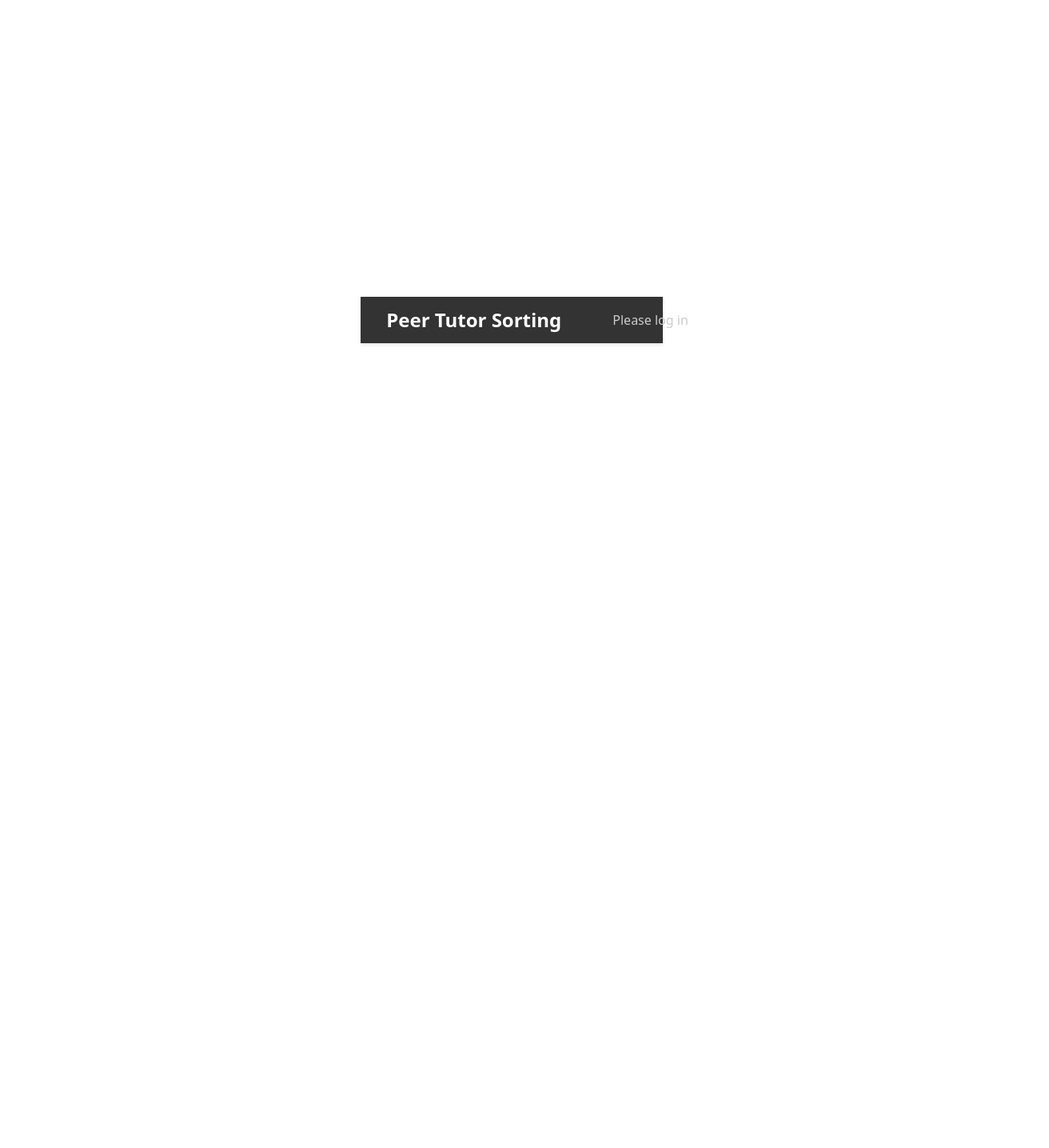
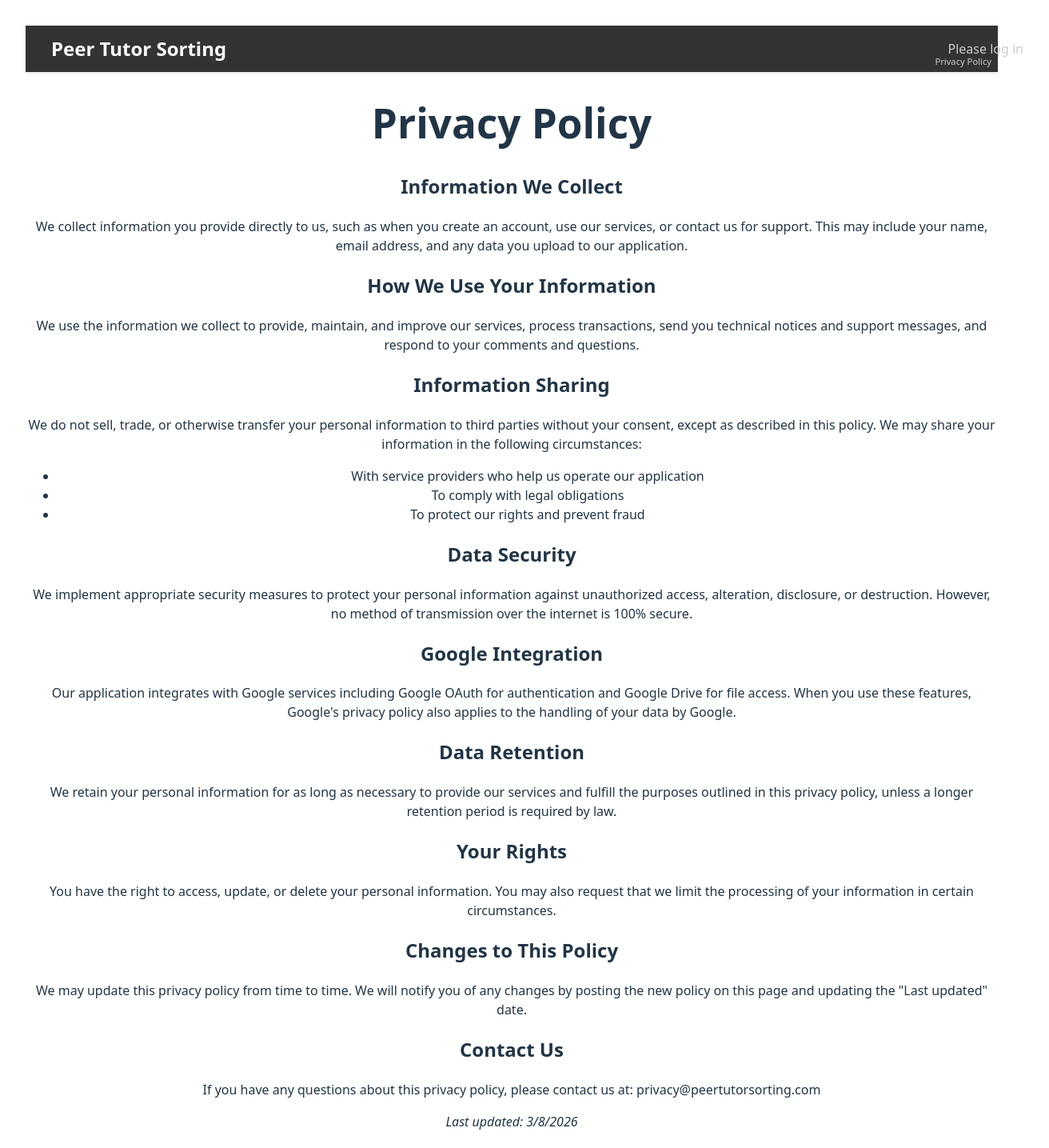
Before and after one commit to carrotsoups/Peer-Tutor-Sorting, a React (Vite) app: page /privacy in a window 1280 px wide. Shown: the top 1435 px of the page at 80% size, 1312 px wide, since content can reach past the window. Before the commit the page ends 800 px from the top, so only its background shows below. Built offline with nearby package versions, Linux system fonts and the light colour scheme; no server answers.

Commit message:
privacy policy

```diff
--- a/src/components/App.jsx
+++ b/src/components/App.jsx
@@ -2,6 +2,7 @@ import { Routes, Route } from "react-router-dom";
 import { Landing } from "../pages/Landing";
 import { Home } from "../pages/Home";
 import { Schedule } from "../pages/Schedule";
+import { PrivacyPolicy } from "../pages/PrivacyPolicy";
 import { Navbar } from "./Navbar";
 import { AuthProvider } from "./AuthContext";
 import { SheetProvider } from "../context/SheetContext";
@@ -15,6 +16,7 @@ function App() {
           <Route path="/" element={<Landing/>} />
           <Route path="/home" element={<Home />} />
           <Route path="/schedule" element={<Schedule />} />
+          <Route path="/privacy" element={<PrivacyPolicy />} />
         </Routes>
       </SheetProvider>
     </AuthProvider>
--- a/src/components/Navbar.jsx
+++ b/src/components/Navbar.jsx
@@ -32,6 +32,11 @@ export function Navbar() {
           )}
         </div>
       </div>
+      <div className="navbar-footer">
+        <a href="/privacy" className="privacy-link" onClick={(e) => { e.preventDefault(); navigate('/privacy'); }}>
+          Privacy Policy
+        </a>
+      </div>
     </nav>
   );
 }
--- a/src/css/Navbar.css
+++ b/src/css/Navbar.css
@@ -13,6 +13,24 @@
   align-items: center;
   width: 100%;
   padding: 0 2rem;
+}
+
+.navbar-footer {
+  position: absolute;
+  bottom: 0.2rem;
+  right: 0.5rem;
+}
+
+.privacy-link {
+  color: #ccc;
+  font-size: 0.7rem;
+  text-decoration: none;
+  cursor: pointer;
+  transition: color 0.3s ease;
+}
+
+.privacy-link:hover {
+  color: #fff;
 }
 
 .navbar-brand {
--- /dev/null
+++ b/src/pages/PrivacyPolicy.jsx
@@ -0,0 +1,79 @@
+import React from 'react';
+import '../css/App.css'; // Using existing App.css for consistent styling
+
+export function PrivacyPolicy() {
+  return (
+    <div className="container">
+      <div className="content">
+        <h1>Privacy Policy</h1>
+
+        <h2>Information We Collect</h2>
+        <p>
+          We collect information you provide directly to us, such as when you create an account,
+          use our services, or contact us for support. This may include your name, email address,
+          and any data you upload to our application.
+        </p>
+
+        <h2>How We Use Your Information</h2>
+        <p>
+          We use the information we collect to provide, maintain, and improve our services,
+          process transactions, send you technical notices and support messages, and respond
+          to your comments and questions.
+        </p>
+
+        <h2>Information Sharing</h2>
+        <p>
+          We do not sell, trade, or otherwise transfer your personal information to third parties
+          without your consent, except as described in this policy. We may share your information
+          in the following circumstances:
+        </p>
+        <ul>
+          <li>With service providers who help us operate our application</li>
+          <li>To comply with legal obligations</li>
+          <li>To protect our rights and prevent fraud</li>
+        </ul>
+
+        <h2>Data Security</h2>
+        <p>
+          We implement appropriate security measures to protect your personal information against
+          unauthorized access, alteration, disclosure, or destruction. However, no method of
+          transmission over the internet is 100% secure.
+        </p>
+
+        <h2>Google Integration</h2>
+        <p>
+          Our application integrates with Google services including Google OAuth for authentication
+          and Google Drive for file access. When you use these features, Google's privacy policy
+          also applies to the handling of your data by Google.
+        </p>
+
+        <h2>Data Retention</h2>
+        <p>
+          We retain your personal information for as long as necessary to provide our services
+          and fulfill the purposes outlined in this privacy policy, unless a longer retention
+          period is required by law.
+        </p>
+
+        <h2>Your Rights</h2>
+        <p>
+          You have the right to access, update, or delete your personal information. You may
+          also request that we limit the processing of your information in certain circumstances.
+        </p>
+
+        <h2>Changes to This Policy</h2>
+        <p>
+          We may update this privacy policy from time to time. We will notify you of any changes
+          by posting the new policy on this page and updating the "Last updated" date.
+        </p>
+
+        <h2>Contact Us</h2>
+        <p>
+          If you have any questions about this privacy policy, please contact us at:
+          privacy@peertutorsorting.com
+        </p>
+
+        <p><em>Last updated: {new Date().toLocaleDateString()}</em></p>
+      </div>
+    </div>
+  );
+}
```
